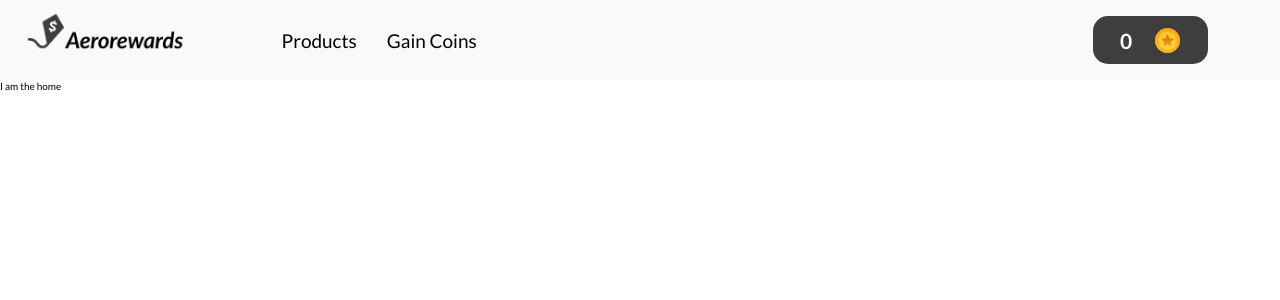
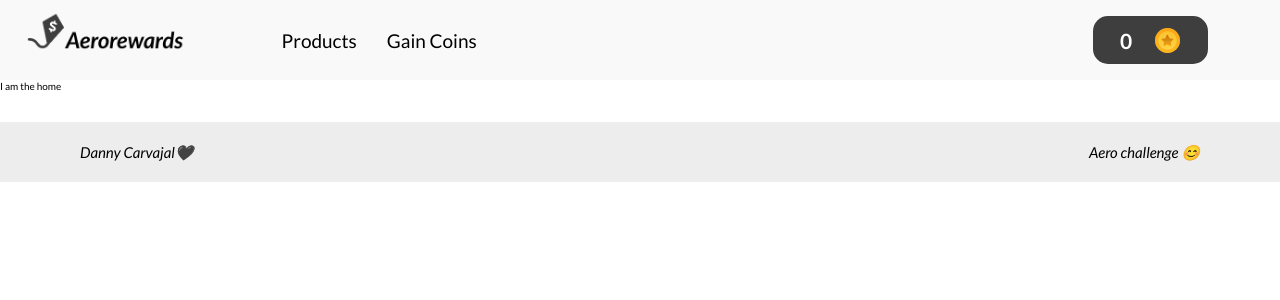
Before and after one commit to DannyCarvajal/aerorewards, a React (Create React App) app: page / in a window 1280 px wide. Shown: the top 300 px of the page. Built offline with nearby package versions, Linux system fonts and the light colour scheme; no server answers.

Commit message:
Footer and minor improvements

```diff
--- a/src/App.jsx
+++ b/src/App.jsx
@@ -9,6 +9,7 @@ import BetMachine from "pages/BetMachine";
 import { BrowserRouter, Routes, Route, Navigate } from "react-router-dom";
 // Components
 import NavbarContainer from "components/Navbar/NavbarContainer/NavContainer";
+import Footer from "components/Footer/Footer";
 // Context
 import PointsProvider from "points/pointsContext";
 
@@ -25,6 +26,7 @@ function App() {
 						<Route path="/game" element={<BetMachine />} />
 						<Route path="*" element={<Navigate to="/" />} />
 					</Routes>
+					<Footer />
 				</BrowserRouter>
 			</ThemeProvider>
 		</PointsProvider>
--- /dev/null
+++ b/src/components/Footer/Footer.jsx
@@ -0,0 +1,13 @@
+// Styles
+import { StyledFooter, FooterText } from "./styled";
+
+const Footer = () => {
+	return (
+		<StyledFooter>
+			<FooterText>Danny Carvajal🖤</FooterText>
+			<FooterText>Aero challenge 😊</FooterText>
+		</StyledFooter>
+	);
+};
+
+export default Footer;
--- /dev/null
+++ b/src/components/Footer/styled.js
@@ -0,0 +1,19 @@
+import styled from "styled-components";
+
+const StyledFooter = styled.footer`
+	display: flex;
+	justify-content: space-between;
+	align-items: center;
+	padding: 0.5rem 1rem;
+	background-color: ${({ theme }) => theme.LIGHT_GRAY};
+	height: 60px;
+	margin-top: 30px;
+`;
+
+const FooterText = styled.h2`
+	font-weight: 400;
+	font-style: italic;
+	margin: 0 70px;
+`;
+
+export { StyledFooter, FooterText };
--- a/src/components/ProductsSection/Menu/FilterContainer/FilterContainer.jsx
+++ b/src/components/ProductsSection/Menu/FilterContainer/FilterContainer.jsx
@@ -2,15 +2,52 @@
 import { StyledFilterContainer, FilterTitles } from "./styled";
 // Components
 import FilterButton from "../FilterButton/FilterButton";
+// Consume Context
+import { useProducts } from "products/productsContext";
+import { PRODUCT_ACTIONS } from "products/productsReducer";
 
 const FilterContainer = () => {
+	const [products, , dispatch] = useProducts();
+
 	return (
 		<StyledFilterContainer>
 			<FilterTitles>Sort by:</FilterTitles>
-			<FilterButton title="Most recent" action={() => {}} />
-			<FilterButton title="Lowest price" action={() => {}} />
-			<FilterButton title="Highest price" action={() => {}} />
-			<FilterButton title="My products" action={() => {}} />
+			<FilterButton
+				title="Most recent"
+				action={() =>
+					dispatch({
+						type: PRODUCT_ACTIONS.RECENT,
+						payload: products,
+					})
+				}
+			/>
+			<FilterButton
+				title="Lowest price"
+				action={() =>
+					dispatch({
+						type: PRODUCT_ACTIONS.LOWER_PRICE_TO_HIGHER,
+						payload: products,
+					})
+				}
+			/>
+			<FilterButton
+				title="Highest price"
+				action={() =>
+					dispatch({
+						type: PRODUCT_ACTIONS.HIGHER_PRICE_TO_LOWER,
+						payload: products,
+					})
+				}
+			/>
+			<FilterButton
+				title="My products"
+				action={() =>
+					dispatch({
+						type: PRODUCT_ACTIONS.MY_PRODUCTS,
+						payload: products,
+					})
+				}
+			/>
 		</StyledFilterContainer>
 	);
 };
--- a/src/components/ProductsSection/Menu/ProductCount/ProductCount.jsx
+++ b/src/components/ProductsSection/Menu/ProductCount/ProductCount.jsx
@@ -5,7 +5,6 @@ import { usePagination } from "products/paginationContext";
 
 const ProductCount = ({ totalAmount = 32 }) => {
 	const [currPage] = usePagination();
-	console.log(currPage);
 	let amountOfProducts = (currPage + 1) * 12 > totalAmount ? totalAmount : (currPage + 1) * 12;
 
 	return (
--- a/src/components/ProductsSection/ProductGrid/ProductsContainer/ProductsContainer.jsx
+++ b/src/components/ProductsSection/ProductGrid/ProductsContainer/ProductsContainer.jsx
@@ -7,9 +7,11 @@ import { useProducts } from "products/productsContext";
 import { usePagination } from "products/paginationContext";
 
 const ProductsContainer = () => {
-	const [products, currProducts, dispatch] = useProducts();
+	const [, currProducts] = useProducts();
 	const [currPage] = usePagination();
 	const productsPerPage = 12;
+
+	console.log(currProducts);
 	const displayProducts = currProducts.slice(
 		currPage * productsPerPage,
 		(currPage + 1) * productsPerPage
--- a/src/components/ProductsSection/ProductGrid/ProductsContainer/styled.js
+++ b/src/components/ProductsSection/ProductGrid/ProductsContainer/styled.js
@@ -7,7 +7,7 @@ const GridProductContainer = styled.div`
 	grid-auto-rows: 340px;
 	place-items: center;
 	margin-top: 60px;
-	min-height: 1000px;
+	margin-bottom: 20px;
 
 	@media (min-width: 768px) {
 		grid-template-columns: repeat(auto-fit, minmax(270px, 1fr));
--- a/src/products/productsReducer.js
+++ b/src/products/productsReducer.js
@@ -12,18 +12,18 @@ const productsReducer = (state, action) => {
 			return action.payload;
 
 		case PRODUCT_ACTIONS.RECENT:
-			return {
-				...state,
-			};
+			console.log("recent");
+			return [...state];
 		case PRODUCT_ACTIONS.HIGHER_PRICE_TO_LOWER:
-			return {
-				...state,
-			};
+			console.log("higher price to lower");
+			return action.payload.sort((a, b) => b.cost - a.cost);
+
 		case PRODUCT_ACTIONS.LOWER_PRICE_TO_HIGHER:
-			return {
-				...state,
-			};
+			console.log("lower price to higher");
+			return action.payload.sort((a, b) => a.cost - b.cost);
+
 		case PRODUCT_ACTIONS.MY_PRODUCTS:
+			console.log("my products");
 			return {
 				...state,
 			};
```
